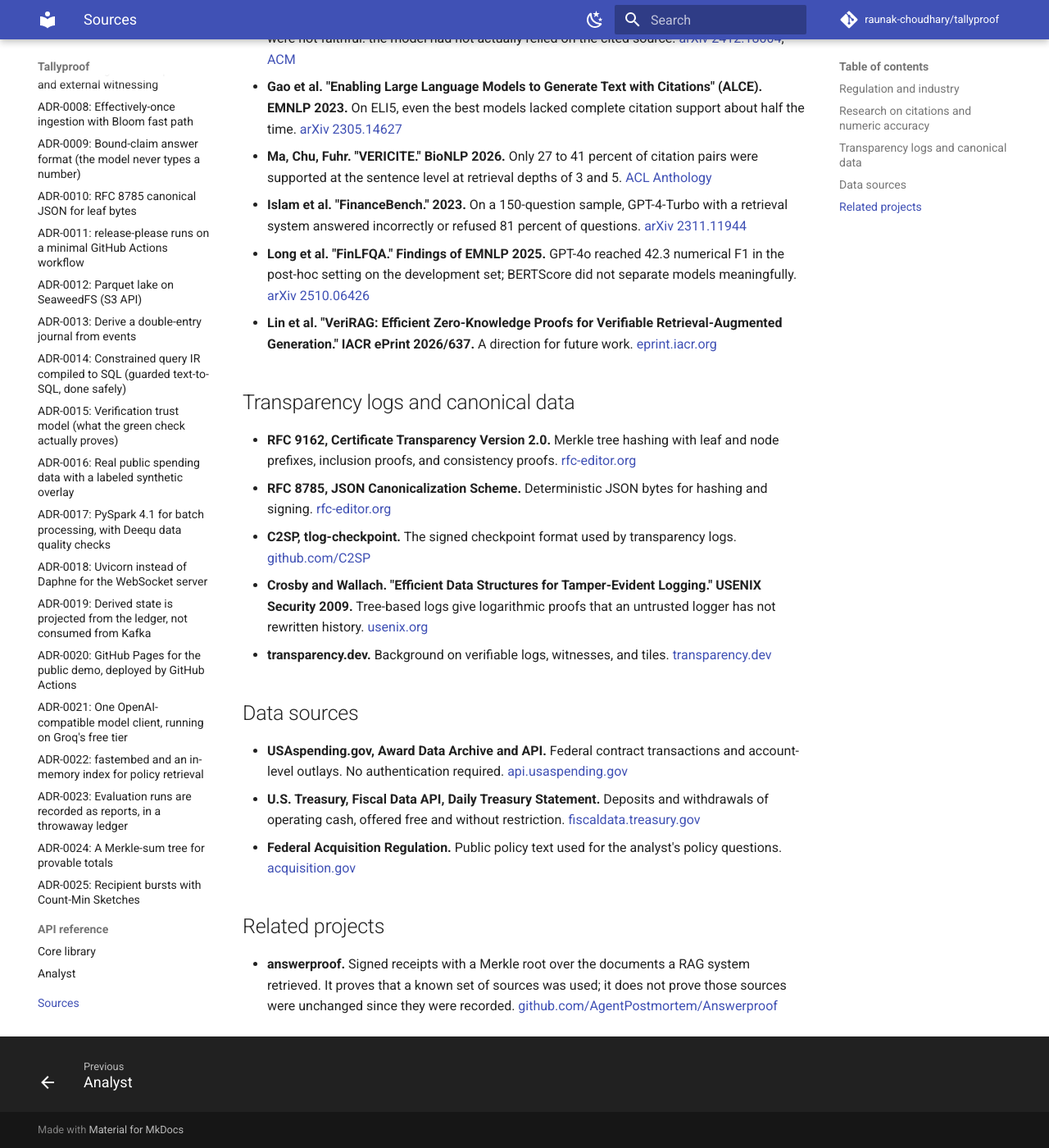
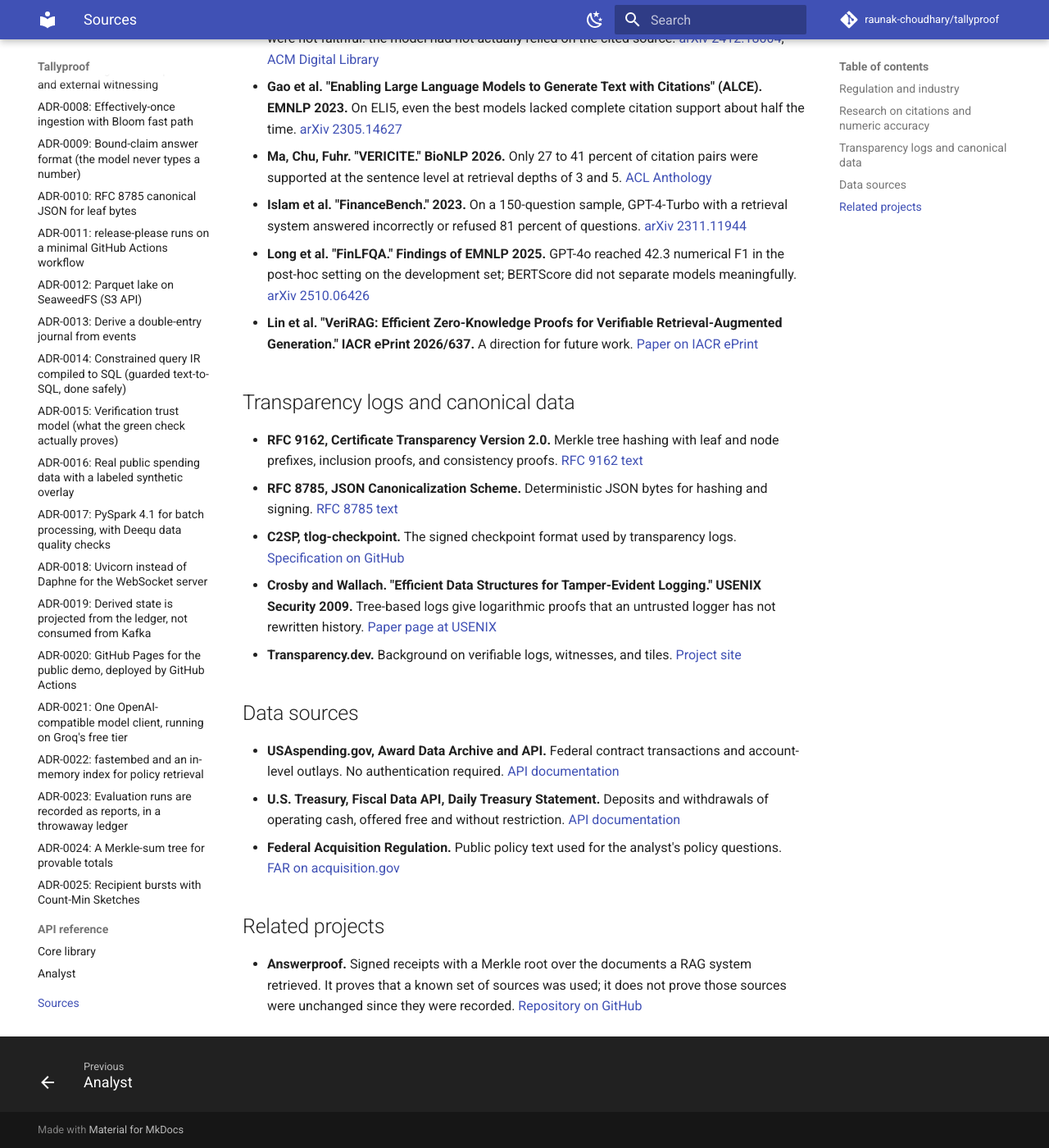
Before and after one commit to raunak-choudhary/tallyproof, an MkDocs documentation site: the page built from docs/references.md, in a window 1280 px wide and 1400 px high, scrolled down 940 px. Shown: the whole window at 82% size. Built offline with MkDocs 1.6.1 and Material for MkDocs 9.7.7, drawn with Linux system fonts in a browser that asks for light colours; comment, search, counter and statistics services are not loaded; some of the changed text lies outside the part shown.

Commit message:
docs: give every link readable text
References name the destination (report page, paper, specification)
instead of a host name; the security and contributing pages link to
the documents by title.

```diff
--- a/docs/references.md
+++ b/docs/references.md
@@ -4,34 +4,34 @@
 
 ## Regulation and industry
 
-- **FINRA, 2026 Annual Regulatory Oversight Report, "GenAI: Continuing and Emerging Trends."** Names accuracy (including hallucinations) and bias as risks to address, and lists storing prompt and output logs as an effective practice. The report states that it creates no new legal requirements. [finra.org](https://www.finra.org/rules-guidance/guidance/reports/2026-finra-annual-regulatory-oversight-report/gen-ai)
+- **FINRA, 2026 Annual Regulatory Oversight Report, "GenAI: Continuing and Emerging Trends."** Names accuracy (including hallucinations) and bias as risks to address, and lists storing prompt and output logs as an effective practice. The report states that it creates no new legal requirements. [Report page at FINRA](https://www.finra.org/rules-guidance/guidance/reports/2026-finra-annual-regulatory-oversight-report/gen-ai)
 - **EU AI Act, Articles 12 and 14.** Automatic event logging and human oversight for high-risk AI systems. Under the 2026 Digital Omnibus amendments (Regulation (EU) 2026/1744), these obligations apply from 2 December 2027 for stand-alone high-risk systems and 2 August 2028 for systems embedded in products. Tallyproof is not a high-risk system under the Act; the articles describe properties it aims to demonstrate. [Article 12](https://artificialintelligenceact.eu/article/12/), [Article 14](https://artificialintelligenceact.eu/article/14/), [legislative status](https://www.europarl.europa.eu/legislative-train/package-digital-package/file-digital-omnibus-on-ai)
 - **AWS, Amazon QLDB end of support.** QLDB reached end of support on 31 July 2025. AWS's migration guidance recommends Aurora PostgreSQL and notes that it "does not keep a permanent, immutable record of changes," so that history must be generated separately. The original AWS pages have since been retired. [Archived blog post](http://web.archive.org/web/20251114160405/https://aws.amazon.com/blogs/database/replace-amazon-qldb-with-amazon-aurora-postgresql-for-audit-use-cases/), [archived documentation notice](http://web.archive.org/web/20250617052438/https://docs.aws.amazon.com/qldb/latest/developerguide/what-is.html)
 - **AWS, S3 Object Lock.** Compliance mode prevents any user, including the root account, from deleting or overwriting a locked object version. AWS reports an assessment by Cohasset Associates for SEC 17a-4, CFTC, and FINRA record-keeping environments. [AWS documentation](https://docs.aws.amazon.com/AmazonS3/latest/userguide/object-lock.html)
 
 ## Research on citations and numeric accuracy
 
-- **Wallat, Heuss, de Rijke, Anand. "Correctness is not Faithfulness in Retrieval Augmented Generation Attributions." ICTIR 2025.** Up to 57 percent of citations in attributed answers were not faithful: the model had not actually relied on the cited source. [arXiv 2412.18004](https://arxiv.org/abs/2412.18004), [ACM](https://doi.org/10.1145/3731120.3744592)
+- **Wallat, Heuss, de Rijke, Anand. "Correctness is not Faithfulness in Retrieval Augmented Generation Attributions." ICTIR 2025.** Up to 57 percent of citations in attributed answers were not faithful: the model had not actually relied on the cited source. [arXiv 2412.18004](https://arxiv.org/abs/2412.18004), [ACM Digital Library](https://doi.org/10.1145/3731120.3744592)
 - **Gao et al. "Enabling Large Language Models to Generate Text with Citations" (ALCE). EMNLP 2023.** On ELI5, even the best models lacked complete citation support about half the time. [arXiv 2305.14627](https://arxiv.org/abs/2305.14627)
 - **Ma, Chu, Fuhr. "VERICITE." BioNLP 2026.** Only 27 to 41 percent of citation pairs were supported at the sentence level at retrieval depths of 3 and 5. [ACL Anthology](https://aclanthology.org/2026.bionlp-1.62/)
 - **Islam et al. "FinanceBench." 2023.** On a 150-question sample, GPT-4-Turbo with a retrieval system answered incorrectly or refused 81 percent of questions. [arXiv 2311.11944](https://arxiv.org/abs/2311.11944)
 - **Long et al. "FinLFQA." Findings of EMNLP 2025.** GPT-4o reached 42.3 numerical F1 in the post-hoc setting on the development set; BERTScore did not separate models meaningfully. [arXiv 2510.06426](https://arxiv.org/abs/2510.06426)
-- **Lin et al. "VeriRAG: Efficient Zero-Knowledge Proofs for Verifiable Retrieval-Augmented Generation." IACR ePrint 2026/637.** A direction for future work. [eprint.iacr.org](https://eprint.iacr.org/2026/637)
+- **Lin et al. "VeriRAG: Efficient Zero-Knowledge Proofs for Verifiable Retrieval-Augmented Generation." IACR ePrint 2026/637.** A direction for future work. [Paper on IACR ePrint](https://eprint.iacr.org/2026/637)
 
 ## Transparency logs and canonical data
 
-- **RFC 9162, Certificate Transparency Version 2.0.** Merkle tree hashing with leaf and node prefixes, inclusion proofs, and consistency proofs. [rfc-editor.org](https://www.rfc-editor.org/rfc/rfc9162.html)
-- **RFC 8785, JSON Canonicalization Scheme.** Deterministic JSON bytes for hashing and signing. [rfc-editor.org](https://www.rfc-editor.org/rfc/rfc8785.html)
-- **C2SP, tlog-checkpoint.** The signed checkpoint format used by transparency logs. [github.com/C2SP](https://github.com/C2SP/C2SP/blob/main/tlog-checkpoint.md)
-- **Crosby and Wallach. "Efficient Data Structures for Tamper-Evident Logging." USENIX Security 2009.** Tree-based logs give logarithmic proofs that an untrusted logger has not rewritten history. [usenix.org](https://www.usenix.org/conference/usenixsecurity09/technical-sessions/presentation/efficient-data-structures-tamper-evident)
-- **transparency.dev.** Background on verifiable logs, witnesses, and tiles. [transparency.dev](https://transparency.dev/)
+- **RFC 9162, Certificate Transparency Version 2.0.** Merkle tree hashing with leaf and node prefixes, inclusion proofs, and consistency proofs. [RFC 9162 text](https://www.rfc-editor.org/rfc/rfc9162.html)
+- **RFC 8785, JSON Canonicalization Scheme.** Deterministic JSON bytes for hashing and signing. [RFC 8785 text](https://www.rfc-editor.org/rfc/rfc8785.html)
+- **C2SP, tlog-checkpoint.** The signed checkpoint format used by transparency logs. [Specification on GitHub](https://github.com/C2SP/C2SP/blob/main/tlog-checkpoint.md)
+- **Crosby and Wallach. "Efficient Data Structures for Tamper-Evident Logging." USENIX Security 2009.** Tree-based logs give logarithmic proofs that an untrusted logger has not rewritten history. [Paper page at USENIX](https://www.usenix.org/conference/usenixsecurity09/technical-sessions/presentation/efficient-data-structures-tamper-evident)
+- **Transparency.dev.** Background on verifiable logs, witnesses, and tiles. [Project site](https://transparency.dev/)
 
 ## Data sources
 
-- **USAspending.gov, Award Data Archive and API.** Federal contract transactions and account-level outlays. No authentication required. [api.usaspending.gov](https://api.usaspending.gov/docs/endpoints)
-- **U.S. Treasury, Fiscal Data API, Daily Treasury Statement.** Deposits and withdrawals of operating cash, offered free and without restriction. [fiscaldata.treasury.gov](https://fiscaldata.treasury.gov/api-documentation/)
-- **Federal Acquisition Regulation.** Public policy text used for the analyst's policy questions. [acquisition.gov](https://www.acquisition.gov/browse/index/far)
+- **USAspending.gov, Award Data Archive and API.** Federal contract transactions and account-level outlays. No authentication required. [API documentation](https://api.usaspending.gov/docs/endpoints)
+- **U.S. Treasury, Fiscal Data API, Daily Treasury Statement.** Deposits and withdrawals of operating cash, offered free and without restriction. [API documentation](https://fiscaldata.treasury.gov/api-documentation/)
+- **Federal Acquisition Regulation.** Public policy text used for the analyst's policy questions. [FAR on acquisition.gov](https://www.acquisition.gov/browse/index/far)
 
 ## Related projects
 
-- **answerproof.** Signed receipts with a Merkle root over the documents a RAG system retrieved. It proves that a known set of sources was used; it does not prove those sources were unchanged since they were recorded. [github.com/AgentPostmortem/Answerproof](https://github.com/AgentPostmortem/Answerproof)
+- **Answerproof.** Signed receipts with a Merkle root over the documents a RAG system retrieved. It proves that a known set of sources was used; it does not prove those sources were unchanged since they were recorded. [Repository on GitHub](https://github.com/AgentPostmortem/Answerproof)
```
Also changed, not shown: CONTRIBUTING.md (+1 -1 lines), SECURITY.md (+1 -1 lines).
